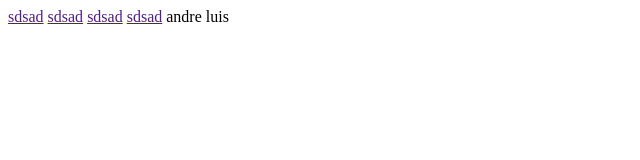
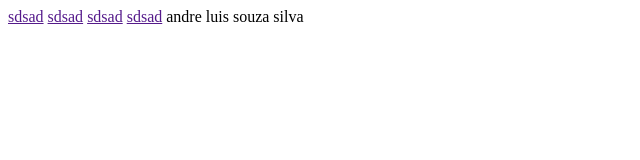
Before and after one commit to souzasilvaandre/gitteste, a plain HTML site: page index.html in a window 1280 px wide. Shown: the full height of the page, 0-640 px from the left. Drawn offline with Linux system fonts and the light colour scheme.

Commit message:
31-05-02

```diff
--- a/index.html
+++ b/index.html
@@ -10,6 +10,6 @@
     <a href="">sdsad</a>
     <a href="">sdsad</a>
     <a href="">sdsad</a>
-    andre luis
+    andre luis souza silva
 </body>
 </html>
```
